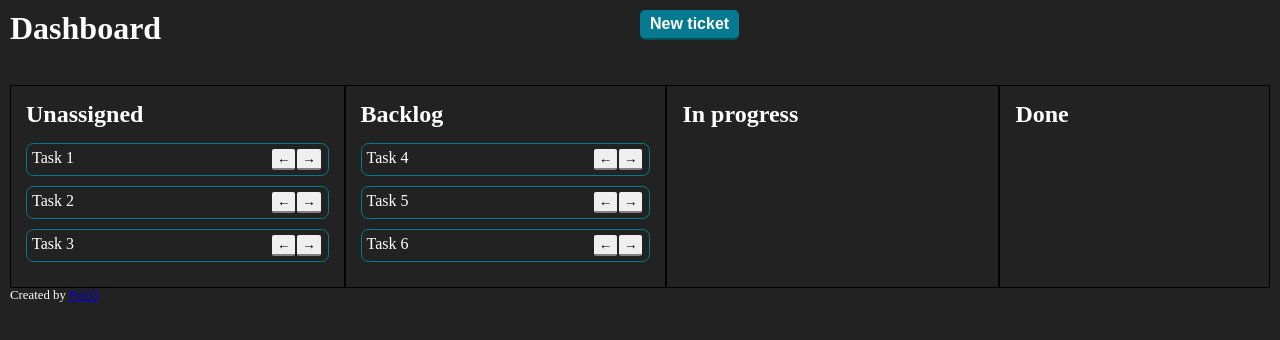
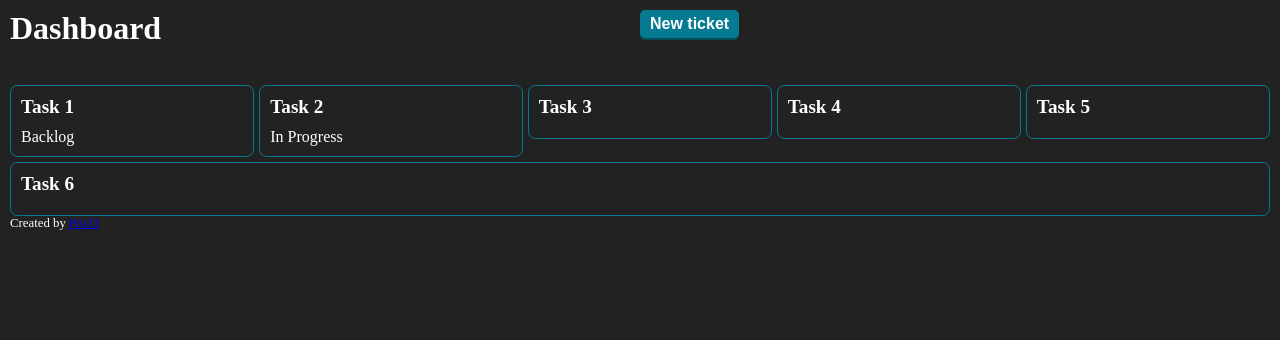
Before and after one commit to poi33/vue-project-board, a Vue app: page / in a window 1280 px wide. Shown: the top 340 px of the page. Built offline with nearby package versions, Linux system fonts and the light colour scheme.

Commit message:
Changed data structure for multiple visualizations

```diff
--- a/src/components/Counter.vue
+++ /dev/null
@@ -1,18 +0,0 @@
-<script setup lang="ts">
-    import { ref } from 'vue'
-    const count = ref(0);
-
-    function add() {
-        count.value++;
-    }
-</script>
-
-<template>
-    <button @click="add">Clicked {{ count }} times</button>
-</template>
-
-<style scoped>
-    button {
-        border: 5px solid red;
-    }
-</style>
--- a/src/components/Dashboard.vue
+++ b/src/components/Dashboard.vue
@@ -1,97 +1,78 @@
 <script setup lang="ts">
     import { ref } from 'vue';
     import json from '@/data/data.json';
-    import { directions, moveTicket, type Swimlane, type Item } from '@/dataHandling/swimlane';
+    import { Ticket, getLane, type Swimlane } from '@/dataHandling/ticket';
 
     const data = ref(getData());
-    const swimlanes: Swimlane[] | undefined = data?.value?.swimlanes;
-    const items: Item[] | undefined = data?.value?.items;
+    const lanes: Swimlane[] | undefined = data.value?.lanes;
+    const tickets: Ticket[] | undefined = data.value?.tickets;
 
     function getData() {
         // Should change this to fetch data from database.
         // GraphQL? SQL?
+        // For now, we will use a json file.
 
-        if (json) {
-            return json;
+        if (json.tickets && json.lanes) {
+            const tickets = json.tickets.map((el: any) => {
+                    return new Ticket(
+                        el.id,
+                        el.name,
+                        el.lane,
+                        el.description,
+                        el.status);
+            });
+            const lanes = json.lanes.map((el: any) => {
+                return el;
+            });
+
+            return { tickets, lanes };
         }
 
         console.error("No data found");
         return null;
     }
-
-    function getTicket(id: number) {
-        const item = items?.find((item: Item) => item.id === id);
-        if (!item) {
-            throw new Error(`No item found with id ${id}`);
-        }
-        return item;
-    }
 </script>
 
 <template>
-    <section class="overview">
-        <div class="swimlane" v-if="swimlanes" v-for="swimlane in swimlanes" :key="swimlane.id">
-            <h2>{{ swimlane.name }}</h2>
-            <ul class="swimlaneoverview" v-if="swimlane && items" v-for="itemId in swimlane.items">
-                <li class="ticket" v-if="itemId" :key="itemId">
-                    <span>{{ getTicket(itemId)?.name }}</span>
-                    <div class="actions">
-                        <button
-                            class="btn"
-                            @click="moveTicket(swimlanes, items, itemId, swimlane.id, directions.left)"
-                            aria-label="Move left">&LeftArrow;</button>
-                        <button
-                            class="btn"
-                            @click="moveTicket(swimlanes, items, itemId, swimlane.id, directions.right)"
-                            aria-label="Move right">&RightArrow;</button>
+    <div class="dashboard">
+        <section class="overview" v-if="tickets">
+            <div class="ticket" :key="ticket.id" v-for="ticket in tickets">
+                <h2 class="headline">{{ ticket.name }}</h2>
+                <div class="actions">
+                    <div class="lane" v-if="lanes" role="select">
+                        <div v-if="ticket.lane">
+                            {{ getLane(lanes, ticket.id).name }}
+                        </div>
                     </div>
-                </li>
-            </ul>
-        </div>
-    </section>
+                </div>
+            </div>
+        </section>
+    </div>
 </template>
 
 <style scoped>
-    .overview {
-        display: flex;
-        flex-direction: row;
-        justify-content: space-between;
+    .dashboard {
         /* 100vh - hader-height - body padding top/bottom - footer */
         height: calc(100vh -(var(--header-height) + var(--footer-height) + 20px));
     }
-    .swimlane {
-        border: 1px solid #000;
-        padding: 15px;
-        flex-grow: 1;
-        overflow-y: scroll;
-
-        h2 {
-            margin-bottom: 15px;
-        }
-
-        ul {
-            list-style: none;
-        }
+    .overview {
+        display: flex;
+        align-items: start;
+        gap: 5px;
+        flex-wrap: wrap;
+        flex-direction: row;
     }
     .ticket {
-        display: flex;
-        padding: 5px;
+        display: inline-block;
+        padding: 10px;
         border: 1px solid var(--ticket-color);
         border-radius: 7.5px;
-        margin-bottom: 10px;
+        flex-grow: 1;
+        min-width: 200px;
 
-        .actions {
-            flex-grow: 1;
-            display: flex;
-            justify-content: flex-end;
-
-            button {
-                padding: 2px 5px;
-                border: none;
-                border-bottom: 2px solid gray;
-                margin-right: 2px;
-                border-radius: 2px;
-            }
+        .headline {
+            font-size: 1.2rem;
+            margin-bottom: 10px;
         }
     }
 </style>
--- a/src/data/data.json
+++ b/src/data/data.json
@@ -1,44 +1,48 @@
 {
-    "swimlanes": [
+    "lanes": [
         {
             "id": 1,
-            "name": "Unassigned",
-            "items": [1, 2, 3]
+            "name": "Backlog"
         },
         {
             "id": 2,
-            "name": "Backlog",
-            "items": [4, 5, 6]
+            "name": "In Progress"
         },
         {
             "id": 3,
-            "name": "In progress"
+            "name": "Done"
+        }
+    ],
+    "tickets": [
+        {
+            "id": 1,
+            "name": "Task 1",
+            "description": "Description ticket 1",
+            "status": "High",
+            "lane": 3
+        },
+        {
+            "id": 2,
+            "name": "Task 2",
+            "description": "Description ticket 2",
+            "status": "Low",
+            "lane": 2
+        },
+        {
+            "id": 3,
+            "name": "Task 3",
+            "description": "Test",
+            "lane": 0
         },
         {
             "id": 4,
-            "name": "Done"
-        }
-    ],
-    "items": [
-        {
-            "id": 1,
-            "name": "Task 1"
-        },
-        {
-            "id": 2,
-            "name": "Task 2"
-        },
-        {
-            "id": 3,
-            "name": "Task 3"
-        },
-        {
-            "id": 4,
-            "name": "Task 4"
+            "name": "Task 4",
+            "status": "High"
         },
         {
             "id": 5,
-            "name": "Task 5"
+            "name": "Task 5",
+            "status": "Low"
         },
         {
             "id": 6,
--- a/src/dataHandling/swimlane.ts
+++ /dev/null
@@ -1,169 +0,0 @@
-export type Swimlane = {
-    id: number;
-    name: string;
-    items?: number[];
-}
-
-export type Item = {
-    id: number;
-    name: string;
-    description?: string;
-    status?: string;
-}
-
-export enum directions {
-    left,
-    right
-}
-
-export type Direction = directions.left | directions.right;
-
-/**
- * Checks if a ticket can be moved on the current lane is possible to avoid a
-*  ticket moving causing errors.
- */
-export function canMoveLane(allLanes: Swimlane[], fromLane: Swimlane, direction: Direction) {
-    if (direction === directions.left) {
-        const index = allLanes.indexOf(fromLane);
-        if (index !== 0 &&
-            index > -1) {
-            return true;
-        }
-        return false;
-    }
-    else {
-        const index = allLanes.indexOf(fromLane);
-        if (index !== allLanes.length - 1 &&
-            index > -1) {
-            return true;
-        }
-        return false;
-    }
-}
-
-/**
- * Easy-of-use method for getting a swimlane.
- */
-export function getSwimlane(allLanes: Swimlane[], currentId: number): Swimlane | null;
-
-export function getSwimlane(allLanes: Swimlane[], currentSwimlane: Swimlane): Swimlane | null;
-
-export function getSwimlane(allLanes: Swimlane[], currentSwimlane: Swimlane | number) {
-    if (typeof currentSwimlane === "number") {
-        const lane = allLanes.find(lane => lane.id == currentSwimlane);
-
-        return lane ? lane : null;
-    } else {
-        const index = allLanes.indexOf(currentSwimlane);
-
-        return allLanes[index] ? allLanes[index] : null;
-    }
-}
-
-export function getLaneByDirection(
-    allLanes: Swimlane[],
-    currentSwimlane: Swimlane,
-    direction: Direction): Swimlane {
-
-    const index = allLanes.indexOf(currentSwimlane);
-
-    if (direction === directions.left) {
-
-        return allLanes[index - 1];
-    }
-    else {
-
-        return allLanes[index + 1];
-    }
-}
-
-/**
- * Checks if a ticket is in a lane, to avoid moving not existing tickets.
- */
-export function isTicketInLane(currentTicketId: number, currentSwimlane: Swimlane): boolean {
-    if (!currentSwimlane.items) {
-        return false;
-    }
-
-    return currentSwimlane.items?.indexOf(currentTicketId) >= 0 ? true : false;
-}
-
-/**
- * Easy-of-use method for getting a ticket.
- */
-export function getTicket(allTickets: Item[], currentId: number): Item | null {
-    const ticket = allTickets.find(ticket => ticket.id == currentId);
-
-    return ticket ? ticket : null;
-}
-
-export function removeFromLane(
-    currentItemId: number,
-    currentSwimlane: Swimlane): Number | null {
-    const refCurrentItem = currentSwimlane?.items?.find(el => el === currentItemId);
-
-    if (currentSwimlane?.items && refCurrentItem) {
-        const removedElements = currentSwimlane.items.splice(
-            currentSwimlane.items.indexOf(refCurrentItem),
-            1
-        );
-
-        if (removedElements.length > 1) {
-            console.error("More than one element removed!");
-        }
-
-        if (removedElements[0] !== currentItemId) {
-            console.error("Removed element id does not match current item id");
-        }
-
-        return removedElements[0];
-    }
-
-    return null;
-}
-
-export function addToLane(
-    currentItemId: number,
-    laneToAdd: Swimlane): void {
-
-    if (laneToAdd.items) {
-        laneToAdd.items.push(currentItemId);
-    } else {
-        laneToAdd.items = [currentItemId];
-    }
-}
-
-export function moveTicket(
-    allLanes: Swimlane[],
-    allTickets: Item[],
-    currentTicketId: number,
-    currentSwimlaneId: number,
-    direction: Direction) {
-
-    const currentSwimlane = getSwimlane(allLanes, currentSwimlaneId);
-    if (!currentSwimlane) {
-        console.error("Swimlane not found!");
-
-        return null;
-    }
-    if (!canMoveLane(allLanes, currentSwimlane, direction)) {
-        console.error("Ticket cannot move!");
-
-        return null;
-    }
-    if (!isTicketInLane(currentTicketId, currentSwimlane)) {
-        console.error("Ticket is not in lane!");
-
-        return null;
-    }
-    const currentTicket = getTicket(allTickets, currentTicketId);
-    if (!currentTicket) {
-        console.error("Ticket not found!");
-
-        return null;
-    }
-
-    const nextLane = getLaneByDirection(allLanes, currentSwimlane, direction);
-    removeFromLane(currentTicketId, currentSwimlane);
-    addToLane(currentTicketId, nextLane);
-}
--- /dev/null
+++ b/src/dataHandling/ticket.ts
@@ -0,0 +1,48 @@
+export type Swimlane = {
+    id: number,
+    name: string,
+}
+
+export type TicketData = {
+    id: number;
+    name: string;
+    lane: id;
+    description?: string;
+    status?: string;
+}
+
+export function getLane(lanes: Swimlane[], laneid: number): Swimlane {
+    return lanes.find(lane => lane.id === laneid);
+}
+
+export class Ticket implements TicketData {
+    public id: number;
+    public name: string;
+    public lane: number;
+    public description?: string;
+    public status?: string;
+
+    constructor(id: number, name: string, lane: number, description?: string, status?: string) {
+        this.id = id;
+        this.name = name;
+        this.lane = lane;
+        this.description = description;
+        this.status = status;
+    }
+
+    setStatus(status: string) {
+        this.status = status;
+    }
+
+    setDescription(description: string) {
+        this.description = description;
+    }
+
+    setName(name: string) {
+        this.name = name;
+    }
+
+    setLane(number: number) {
+        this.lane = number;
+    }
+}
```
Also changed, not shown: 1 other file (tests, documents, lock files or other folders).
